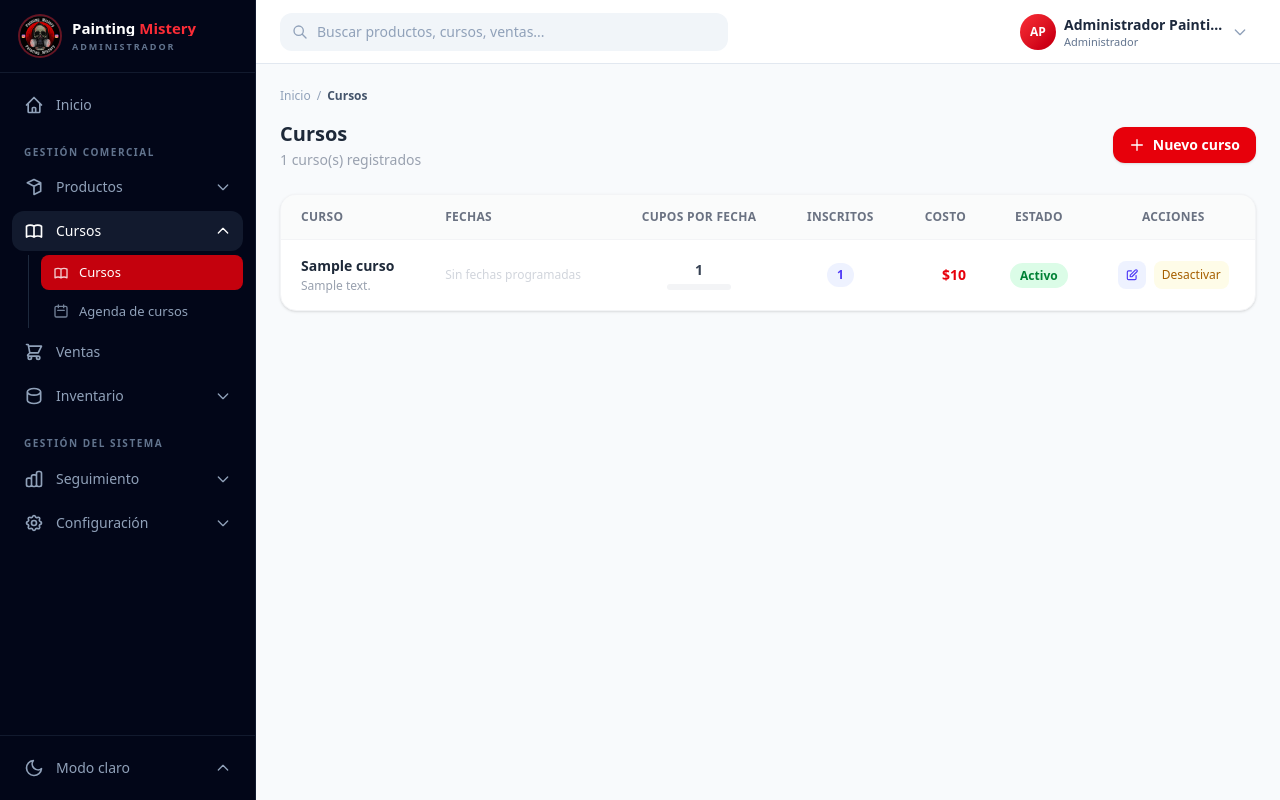
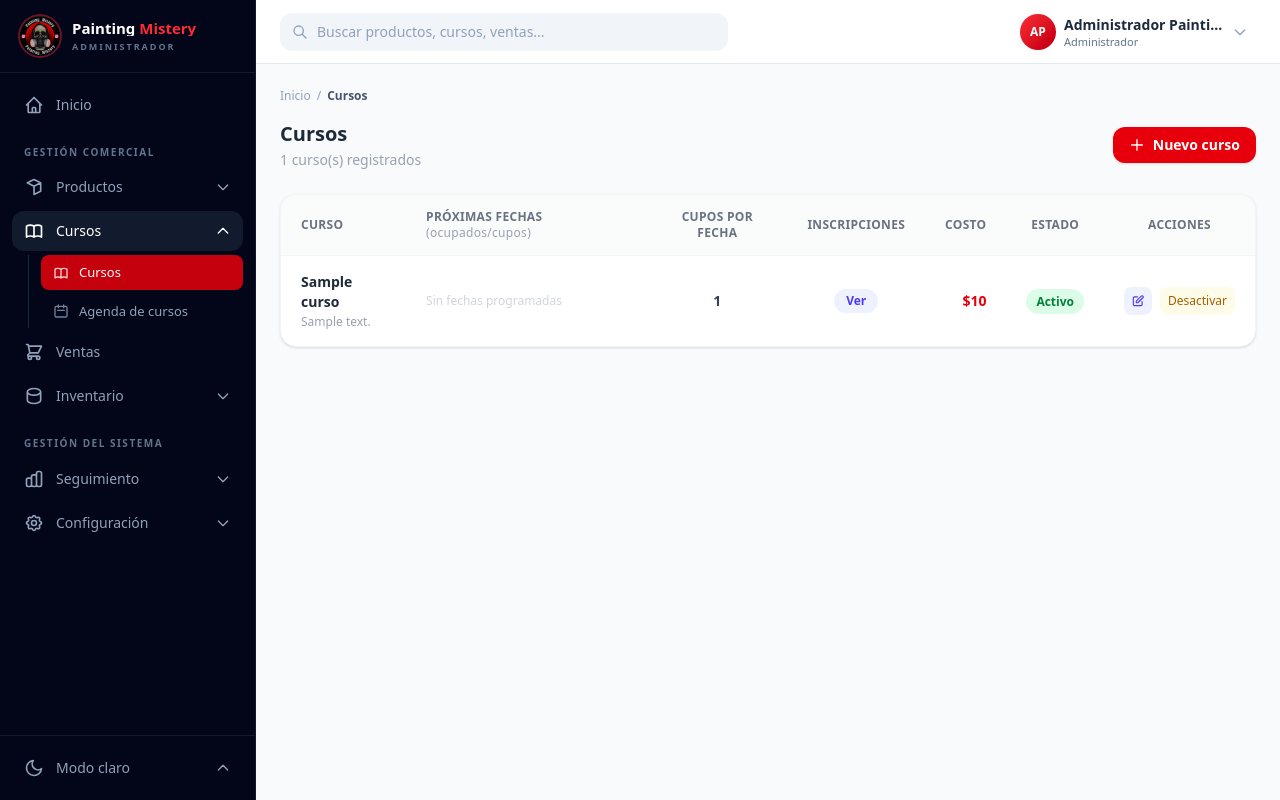
Before and after one commit to zharickp/Painting-Mistery, a Laravel app: page /admin/cursos in a window 1280 px wide. Run offline with Laravel 12, Linux system fonts and the light colour scheme; a user stored in the database is signed in; data comes from the database, SQL or seed files in the repository; tables that the repository leaves empty hold one stand-in row (values such as "Sample post"); style sheets or scripts are compiled from the project's sources; parts of the project's set-up code (start-up, migrations or seed data) failed here and were passed over; some libraries are stand-ins or nearby versions.

Commit message:
Arreglo seccion cursos

```diff
--- a/resources/views/admin/cursos/index.blade.php
+++ b/resources/views/admin/cursos/index.blade.php
@@ -27,9 +27,9 @@
             <thead class="bg-gray-50/80 border-b border-gray-100">
                 <tr class="text-xs text-gray-500 font-bold uppercase tracking-wide text-left">
                     <th class="px-5 py-3.5">Curso</th>
-                    <th class="px-5 py-3.5 hidden sm:table-cell">Fechas</th>
+                    <th class="px-5 py-3.5 hidden sm:table-cell">Próximas fechas <span class="normal-case font-normal text-gray-400">(ocupados/cupos)</span></th>
                     <th class="px-5 py-3.5 text-center">Cupos por fecha</th>
-                    <th class="px-5 py-3.5 text-center">Inscritos</th>
+                    <th class="px-5 py-3.5 text-center">Inscripciones</th>
                     <th class="px-5 py-3.5 text-right">Costo</th>
                     <th class="px-5 py-3.5 text-center">Estado</th>
                     @if ($puedeEditar)<th class="px-5 py-3.5 text-center">Acciones</th>@endif
@@ -43,37 +43,29 @@
                         <p class="text-xs text-gray-400 line-clamp-1 mt-0.5">{{ $c->descripcion }}</p>
                     </td>
                     <td class="px-5 py-4 hidden sm:table-cell text-gray-500 text-xs">
-                        @php $proxima = $c->fechasDisponibles->first(); @endphp
-                        @if($proxima)
-                            <p>Próxima: {{ $proxima->fecha->format('d/m/Y') }}</p>
-                            @if($c->fechasDisponibles->count() > 1)
-                                <p class="text-gray-400">{{ $c->fechasDisponibles->count() }} fechas programadas</p>
-                            @endif
-                        @else
+                        @forelse($c->fechasDisponibles->take(3) as $f)
+                            @php $libresF = $f->cuposLibres(); @endphp
+                            <p class="flex items-center gap-2 {{ $loop->first ? 'text-gray-600 font-medium' : '' }}">
+                                {{ $f->fecha->format('d/m/Y') }}
+                                @if($c->cupos)
+                                    <span class="{{ $libresF === 0 ? 'text-red-500' : 'text-gray-400' }}">· {{ $c->cupos - $libresF }}/{{ $c->cupos }}</span>
+                                @endif
+                            </p>
+                        @empty
                             <span class="text-gray-300">Sin fechas programadas</span>
+                        @endforelse
+                        @if($c->fechasDisponibles->count() > 3)
+                            <p class="text-gray-400">+{{ $c->fechasDisponibles->count() - 3 }} más</p>
                         @endif
                     </td>
                     <td class="px-5 py-4 text-center">
-                        @php
-                            // Qué tan llenas están las próximas fechas (cada fecha tiene sus propios cupos).
-                            $totalCupos = $c->cupos ? $c->cupos * $c->fechasDisponibles->count() : 0;
-                            $pct = $totalCupos ? min(100, round((($totalCupos - $c->cuposDisponibles()) / $totalCupos) * 100)) : 0;
-                        @endphp
-                        <div class="flex flex-col items-center gap-1">
-                            <span class="font-semibold text-gray-700">{{ $c->cupos ?? '∞' }}</span>
-                            @if($c->cupos)
-                            <div class="w-16 h-1.5 bg-gray-100 rounded-full overflow-hidden">
-                                <div class="h-full rounded-full {{ $pct >= 90 ? 'bg-red-500' : ($pct >= 60 ? 'bg-yellow-400' : 'bg-green-400') }}"
-                                     style="width: {{ $pct }}%"></div>
-                            </div>
-                            @endif
-                        </div>
+                        <span class="font-semibold text-gray-700">{{ $c->cupos ?? 'Sin límite' }}</span>
                     </td>
                     <td class="px-5 py-4 text-center">
-                        <a href="{{ route('admin.cursos.inscripciones', $c) }}" class="inline-flex items-center gap-1.5 px-2.5 py-1 bg-indigo-50 text-indigo-600 text-xs rounded-full font-semibold hover:bg-indigo-100 transition">
-                            {{ $c->inscripciones_count }}
+                        <a href="{{ route('admin.cursos.inscripciones', $c) }}" class="inline-flex items-center gap-1.5 whitespace-nowrap px-3 py-1 bg-indigo-50 text-indigo-600 text-xs rounded-full font-semibold hover:bg-indigo-100 transition">
+                            Ver
                             @if($c->pendientes_count > 0)
-                                <span class="h-4 w-4 rounded-full bg-amber-500 text-white text-[10px] flex items-center justify-center">{{ $c->pendientes_count }}</span>
+                                <span class="px-1.5 rounded-full bg-amber-500 text-white text-[10px] whitespace-nowrap" title="Inscripciones pendientes de pago">{{ $c->pendientes_count }} por pagar</span>
                             @endif
                         </a>
                     </td>
--- a/resources/views/admin/cursos/inscripciones.blade.php
+++ b/resources/views/admin/cursos/inscripciones.blade.php
@@ -7,7 +7,7 @@
     <h1 class="text-xl font-bold text-gray-800 mt-2">Inscripciones · {{ $curso->nombre }}</h1>
     <p class="text-sm text-gray-400 mt-0.5">
         {{ $inscripciones->total() }} inscripción(es)
-        @if($curso->cupos) · {{ $curso->cupos }} cupos por fecha, {{ $curso->cuposDisponibles() }} libres en las próximas fechas @endif
+        @if($curso->cupos) · {{ $curso->cupos }} cupos por fecha @endif
     </p>
 </div>
 
```
Also changed, not shown: resources/views/academia.blade.php (+16 -2 lines).
